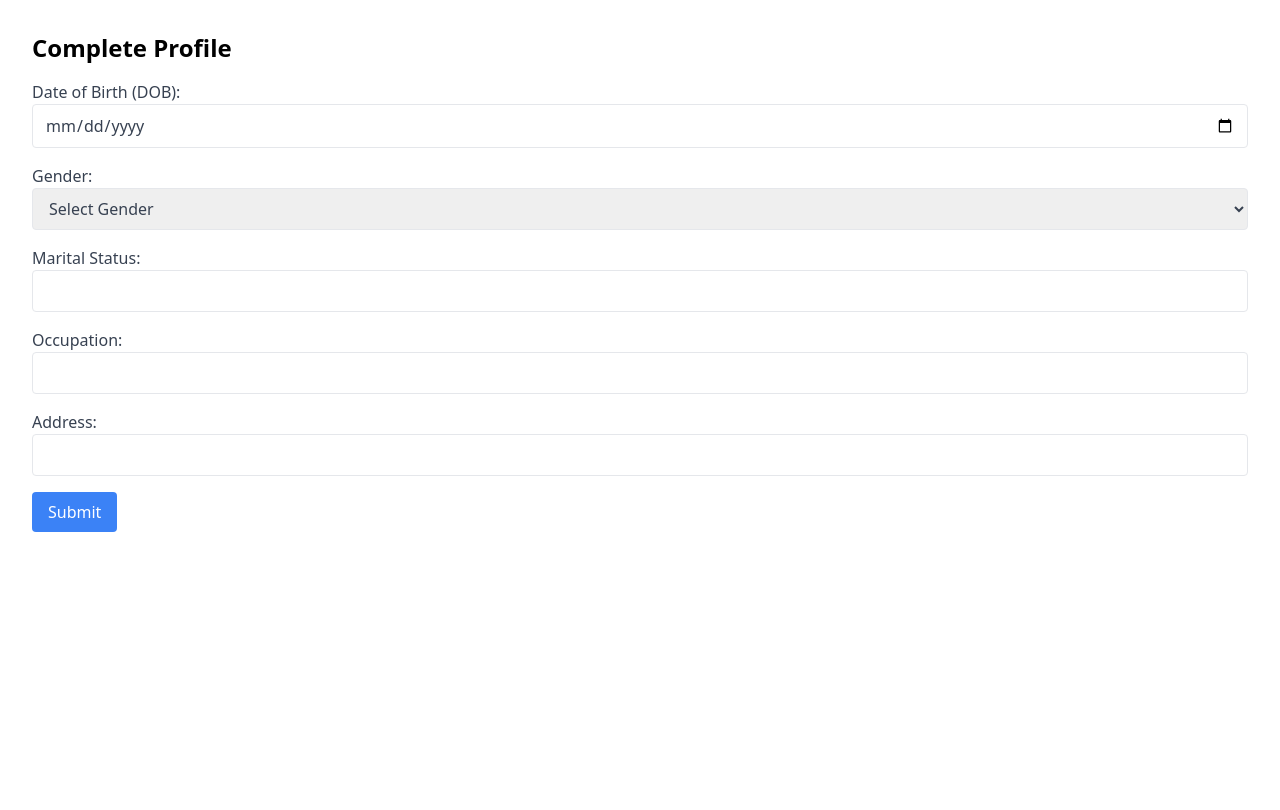
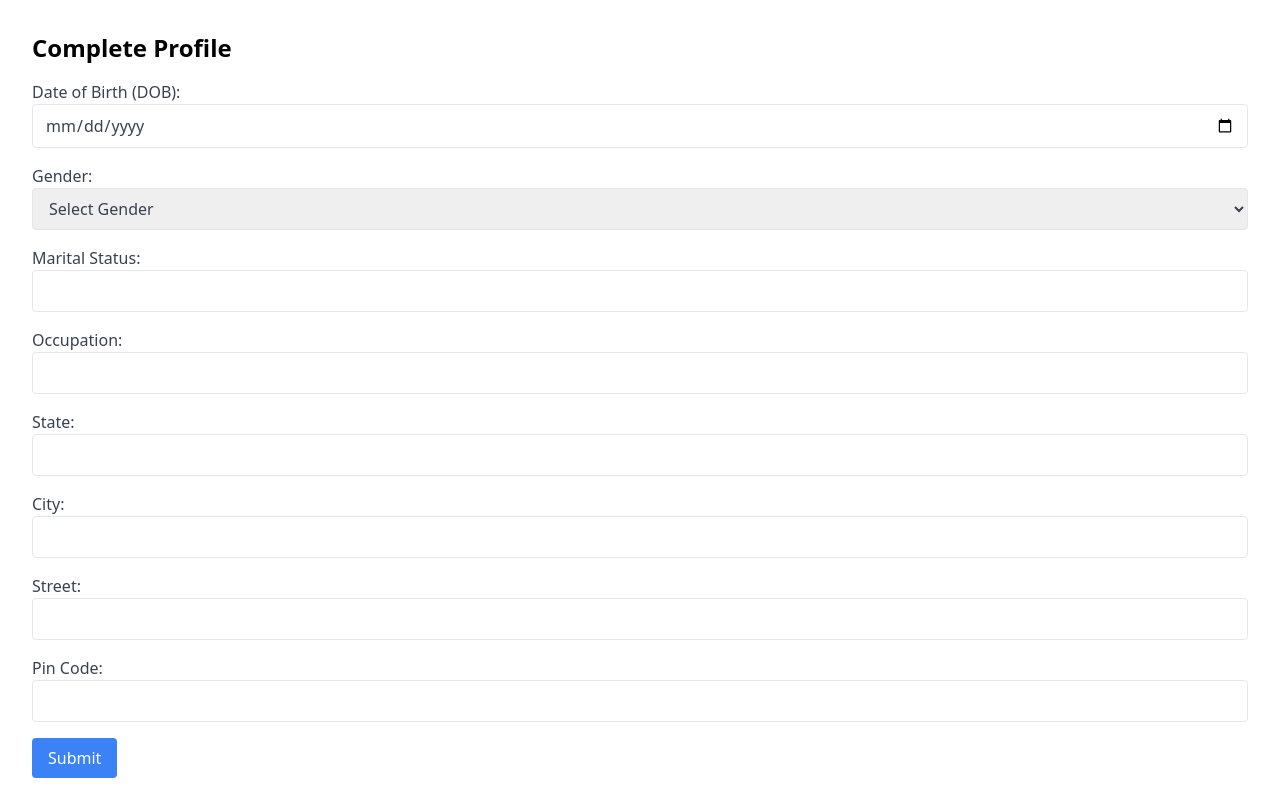
Before and after one commit to AarishShah/CareBridge, a React (Vite) app in the folder frontend/: page /patient/complete-profile in a window 1280 px wide. Built offline with nearby package versions, Linux system fonts and the light colour scheme.

Commit message:
brought address back

```diff
--- a/frontend/src/components/auth/FormTemp.jsx
+++ b/frontend/src/components/auth/FormTemp.jsx
@@ -1,32 +1,71 @@
-import React, { useState } from 'react';
+import React, { useState, useEffect } from 'react';
 import axios from 'axios';
 
 const FormTemp = () => {
   const [formData, setFormData] = useState({
+    name: '',
+    email: '',
     DOB: '',
     gender: '',
     maritalStatus: '',
     occupation: '',
-    address: ''
+    address: {
+      state: '',
+      city: '',
+      street: '',
+      pinCode: ''
+    }
   });
 
   const [error, setError] = useState('');
   const [success, setSuccess] = useState('');
 
-  const handleChange = (e) => {
-    const { name, value } = e.target;
+  // useEffect(() => {
+  //   // Fetch session data and prepopulate the form
+  //   const fetchSessionData = async () => {
+  //     try {
+  //       const response = await axios.get('http://localhost:5000/patient/session-data', { withCredentials: true });
+  //       const { name, email } = response.data;
+  //       setFormData((prevFormData) => ({
+  //         ...prevFormData,
+  //         name,
+  //         email
+  //       }));
+  //     } catch (err) {
+  //       console.error('Error fetching session data:', err);
+  //     }
+  //   };
+
+  //   fetchSessionData();
+  // }, []);
+
+const handleChange = (e) => {
+  const { name, value } = e.target;
+
+  if (name.includes("address")) {
+    const addressField = name.split(".")[1];
     setFormData({
       ...formData,
-      [name]: value
+      address: {
+        ...formData.address,
+        [addressField]: value,
+      },
     });
-  };
+  } else {
+    setFormData({
+      ...formData,
+      [name]: value,
+    });
+  }
+};
+
 
   const handleSubmit = async (e) => {
     e.preventDefault();
     try {
       const response = await axios.post('http://localhost:5000/patient/complete-profile', formData, { withCredentials: true });
       setSuccess('Profile completed successfully!');
-      setError('error');
+      setError('');
       console.log(response.data);
     } catch (err) {
       setError(err.response.data.error);
@@ -88,11 +127,44 @@ const FormTemp = () => {
           />
         </div>
         <div className="mb-4">
-          <label className="block text-gray-700">Address:</label>
+          <label className="block text-gray-700">State:</label>
           <input
             type="text"
-            name="address"
-            value={formData.address}
+            name="address.state"
+            value={formData.address.state}
+            onChange={handleChange}
+            className="border rounded w-full py-2 px-3 text-gray-700"
+            required
+          />
+        </div>
+        <div className="mb-4">
+          <label className="block text-gray-700">City:</label>
+          <input
+            type="text"
+            name="address.city"
+            value={formData.address.city}
+            onChange={handleChange}
+            className="border rounded w-full py-2 px-3 text-gray-700"
+            required
+          />
+        </div>
+        <div className="mb-4">
+          <label className="block text-gray-700">Street:</label>
+          <input
+            type="text"
+            name="address.street"
+            value={formData.address.street}
+            onChange={handleChange}
+            className="border rounded w-full py-2 px-3 text-gray-700"
+            required
+          />
+        </div>
+        <div className="mb-4">
+          <label className="block text-gray-700">Pin Code:</label>
+          <input
+            type="text"
+            name="address.pinCode"
+            value={formData.address.pinCode}
             onChange={handleChange}
             className="border rounded w-full py-2 px-3 text-gray-700"
             required
```
